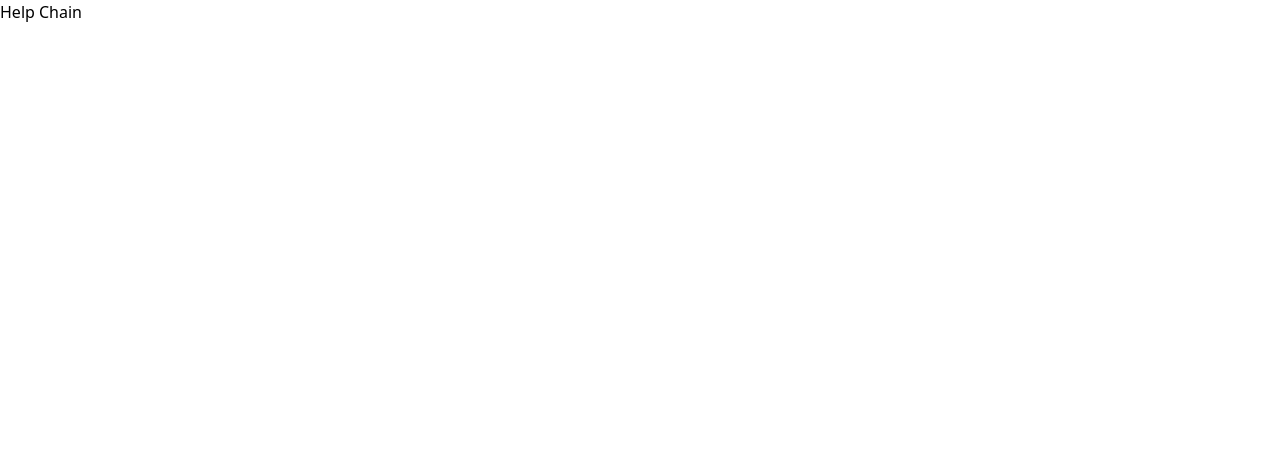
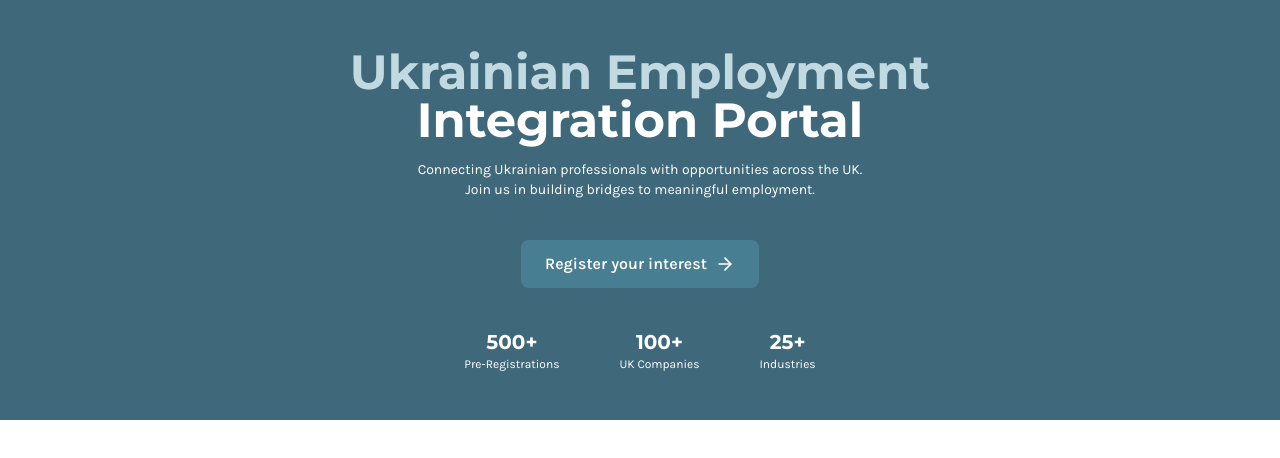
Before and after one commit to yuzbamaria/helpchain-ua, a Next.js app: page / in a window 1280 px wide. Shown: the top 458 px of the page. Built offline with nearby package versions, Linux system fonts and the light colour scheme.

Commit message:
feat: add Hero component to Home page
relates #17

```diff
--- a/src/app/page.tsx
+++ b/src/app/page.tsx
@@ -1,7 +1,9 @@
+import Hero from './components/Hero';
+
 export default function Home() {
   return (
     <main>
-      <h1>Help Chain</h1>
+      <Hero />
     </main>
-  )
+  );
 }
```
